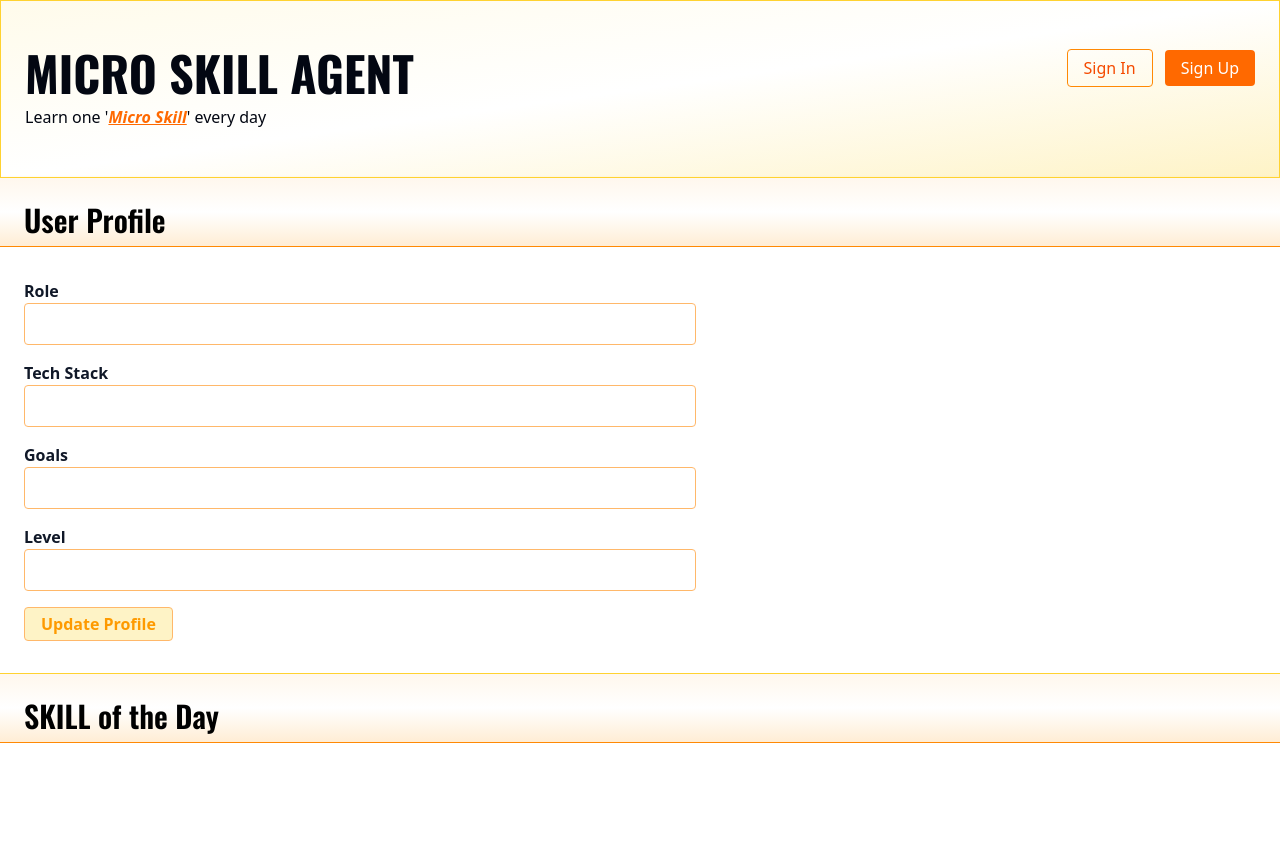
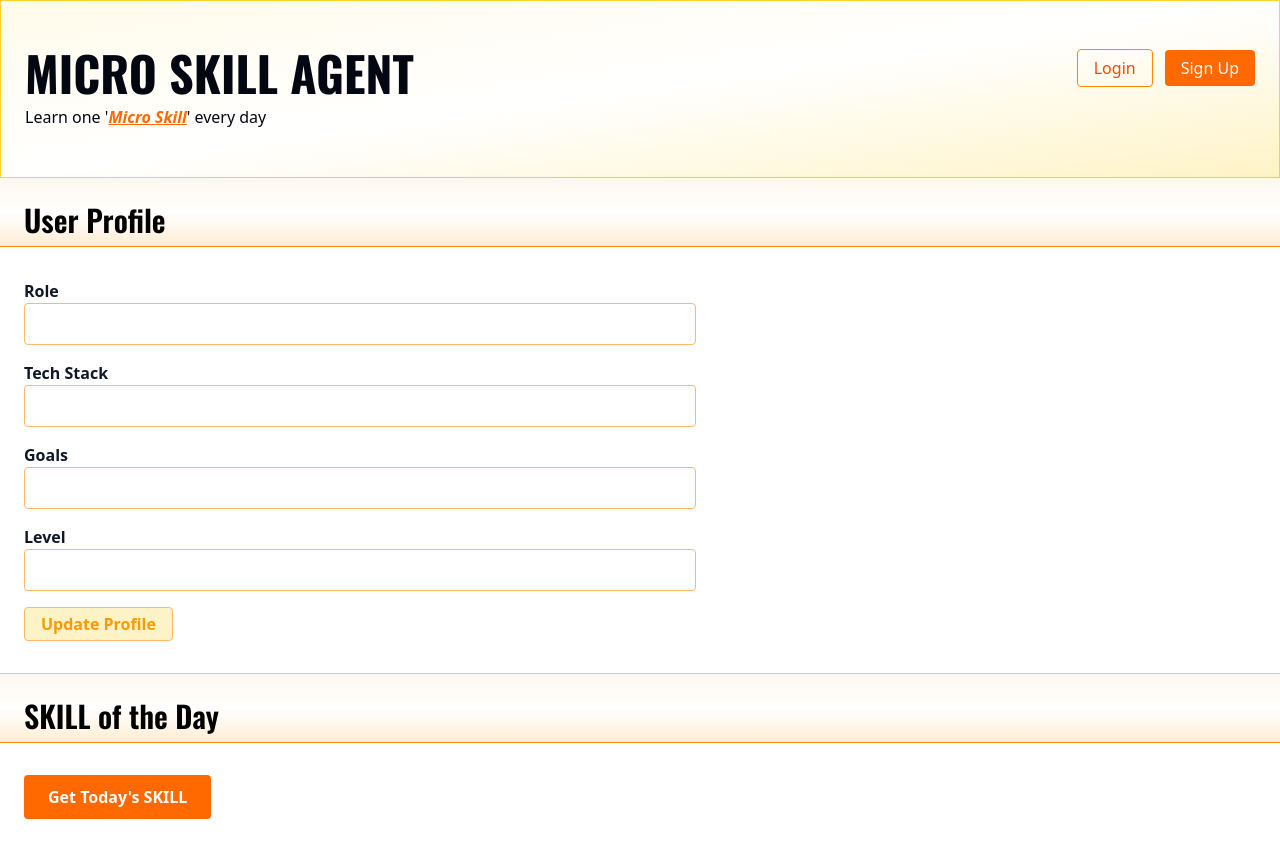
Before and after one commit to PavanBhat007/micro-skill-agent, a Next.js app: page / in a window 1280 px wide. Before the commit the page ends 800 px from the top, so only its background shows below. Built offline with nearby package versions, Linux system fonts and the light colour scheme; no server answers.

Commit message:
feat: basic skill generation working in frontend (auth-restricted)

```diff
--- a/app/page.tsx
+++ b/app/page.tsx
@@ -1,6 +1,7 @@
 import { SignInButton, SignUpButton, UserButton, Show } from "@clerk/nextjs";
 import updateProfileAction from "@/actions/update-profile.action";
-import InputField from "@/components/InputField"
+import InputField from "@/components/InputField";
+import SkillOfTheDaySection from "@/components/SkillOfTheDay";
 
 export default function Home() {
   return (
@@ -8,17 +9,29 @@ export default function Home() {
       <div className="bg-linear-to-br from-amber-50 via-white to-amber-100 text-gray-950 w-full border border-amber-300 shadow-sm shadow-amber-300 px-6 py-12">
         <div className="flex justify-between items-start">
           <div>
-            <h1 className="font-[oswald] font-bold text-5xl">MICRO SKILL AGENT</h1>
-            <p className="mt-2">Learn one &apos;<span className="font-semibold underline italic text-orange-500">Micro Skill</span>&apos; every day</p>
+            <h1 className="font-[oswald] font-bold text-5xl">
+              MICRO SKILL AGENT
+            </h1>
+            <p className="mt-2">
+              Learn one &apos;
+              <span className="font-semibold underline italic text-orange-500">
+                Micro Skill
+              </span>
+              &apos; every day
+            </p>
           </div>
 
           <div className="flex items-center gap-3">
             <Show when="signed-out">
               <SignInButton mode="modal">
-                <button className="px-4 py-1.5 border border-orange-400 rounded text-orange-600 font-medium hover:bg-orange-50">Sign In</button>
+                <button className="px-4 py-1.5 border border-orange-400 rounded text-orange-600 font-medium hover:bg-orange-50">
+                  Login
+                </button>
               </SignInButton>
               <SignUpButton mode="modal">
-                <button className="px-4 py-1.5 bg-orange-500 text-white rounded font-medium hover:bg-orange-600">Sign Up</button>
+                <button className="px-4 py-1.5 bg-orange-500 text-white rounded font-medium hover:bg-orange-600">
+                  Sign Up
+                </button>
               </SignUpButton>
             </Show>
 
@@ -30,24 +43,34 @@ export default function Home() {
       </div>
 
       <div className="w-full border-b border-amber-300 shadow-sm shadow-amber-300">
-        <h2 className="font-[oswald] font-semibold text-3xl w-full border-b border-orange-400 pb-2 bg-linear-to-t from-orange-100 via-white to-orange-50 p-6">User Profile</h2>
+        <h2 className="font-[oswald] font-semibold text-3xl w-full border-b border-orange-400 pb-2 bg-linear-to-t from-orange-100 via-white to-orange-50 p-6">
+          User Profile
+        </h2>
 
-        <form action={updateProfileAction} className="px-6 py-8 flex flex-col gap-4">
+        <form
+          action={updateProfileAction}
+          className="px-6 py-8 flex flex-col gap-4"
+        >
           <InputField name="role" label="Role" />
           <InputField name="techStack" label="Tech Stack" />
           <InputField name="goals" label="Goals" />
           <InputField name="level" label="Level" />
 
-          <button type="submit" className="bg-amber-100 border border-orange-300 rounded w-fit px-4 py-1 text-amber-500 font-semibold cursor-pointer hover:bg-orange-300 hover:text-amber-50 transition-colors duration-300">Update Profile</button>
+          <button
+            type="submit"
+            className="bg-amber-100 border border-orange-300 rounded w-fit px-4 py-1 text-amber-500 font-semibold cursor-pointer hover:bg-orange-300 hover:text-amber-50 transition-colors duration-300"
+          >
+            Update Profile
+          </button>
         </form>
       </div>
 
       <div className="w-full">
-        <h2 className="font-[oswald] font-semibold text-3xl w-full border-b border-orange-400 pb-2 bg-linear-to-t from-orange-100 via-white to-orange-50 p-6">SKILL of the Day</h2>
+        <h2 className="font-[oswald] font-semibold text-3xl w-full border-b border-orange-400 pb-2 bg-linear-to-t from-orange-100 via-white to-orange-50 p-6">
+          SKILL of the Day
+        </h2>
 
-        <div>
-
-        </div>
+        <SkillOfTheDaySection />
       </div>
     </div>
   );
--- /dev/null
+++ b/components/SkillOfTheDay.tsx
@@ -0,0 +1,74 @@
+"use client";
+
+import { GeneratedSkill } from "@/types/skill";
+import { useAuth } from "@clerk/nextjs";
+import axios from "axios";
+import { useState } from "react";
+
+export default function SkillOfTheDaySection() {
+  const { isSignedIn } = useAuth();
+
+  const [skill, setSkill] = useState<GeneratedSkill | null>(null);
+  const [loading, setLoading] = useState<boolean>(false);
+  const [error, setError] = useState<string>("");
+
+  const getTodaySkill = async () => {
+    if (!isSignedIn) {
+      setError("Login to continue!");
+      return;
+    }
+
+    setLoading(true);
+    setError("");
+
+    try {
+      const res = await axios.post("/api/generate-skill");
+
+      const data = res.data;
+      setSkill(data.skill);
+    } catch (error) {
+      if (axios.isAxiosError(error)) {
+        setError("Failed to generate skill");
+      }
+
+      setError("Something went wrong");
+    } finally {
+      setLoading(false);
+      setError("");
+    }
+  };
+
+  return (
+    <div className="px-6 py-8">
+      {!skill && (
+        <button
+          onClick={getTodaySkill}
+          disabled={loading}
+          className="bg-orange-500 hover:bg-orange-600 disabled:bg-orange-300 text-white font-semibold px-6 py-2.5 rounded transition-colors"
+        >
+          {loading ? "Generating" : "Get Today's SKILL"}
+        </button>
+      )}
+
+      {error && <p className="mt-4 text-red-600 font-semibold">{error}</p>}
+
+      {skill && (
+        <div className="mt-6 p-6 bg-white border border-orange-200 rounded-lg shadow-sm">
+          <div className="flex items-center justify-between mb-3">
+            <span className="text-sm font-medium px-3 py-1 bg-orange-100 text-orange-700 rounded-full">
+              {skill.category}
+            </span>
+          </div>
+
+          <h3 className="text-2xl font-[oswald] font-bold text-gray-900 mb-3">
+            {skill.title}
+          </h3>
+
+          <p className="text-gray-700 leading-relaxed whitespace-pre-line">
+            {skill.description}
+          </p>
+        </div>
+      )}
+    </div>
+  );
+}
--- a/package.json
+++ b/package.json
@@ -3,7 +3,7 @@
   "version": "0.1.0",
   "private": true,
   "scripts": {
-    "dev": "next dev",
+    "dev": "next dev --turbo",
     "build": "next build",
     "start": "next start",
     "lint": "eslint"
```
Also changed, not shown: types/skill.ts (+14 -7 lines).
